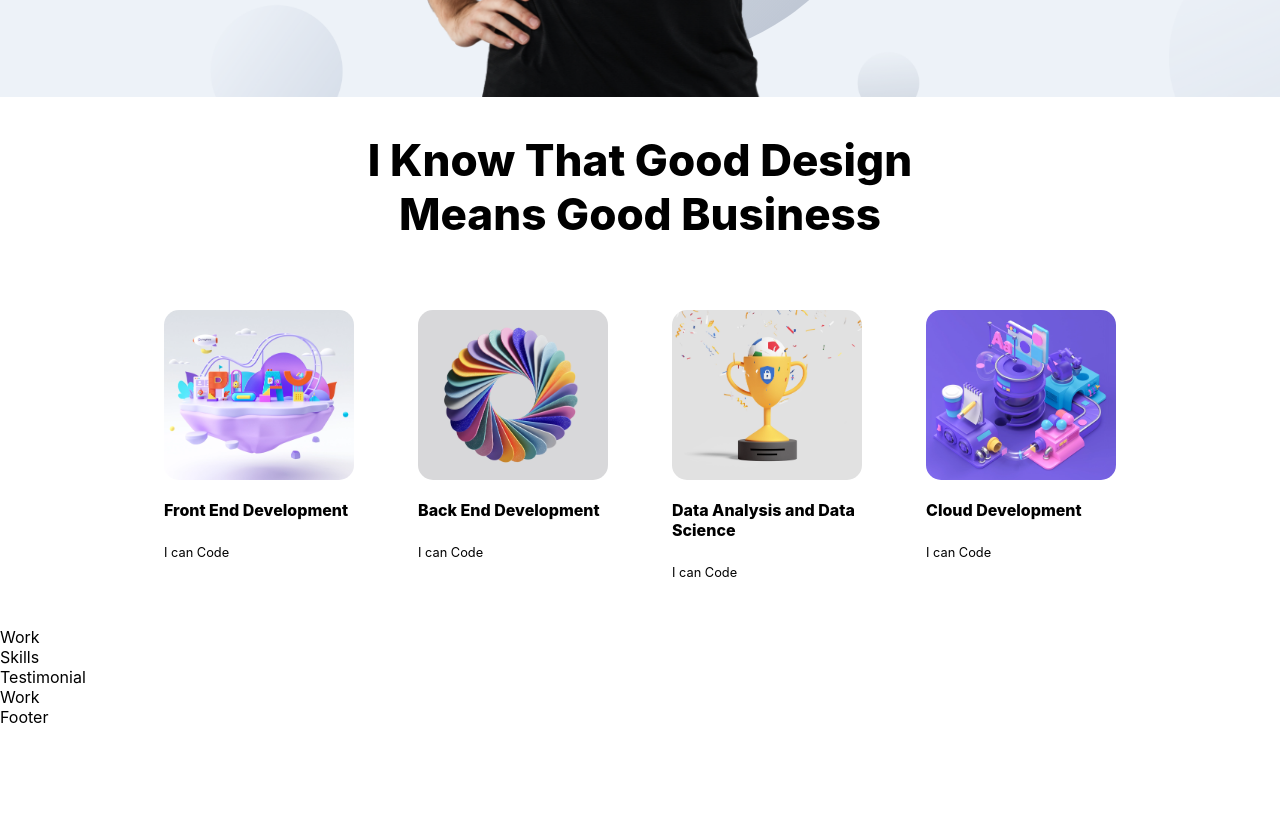
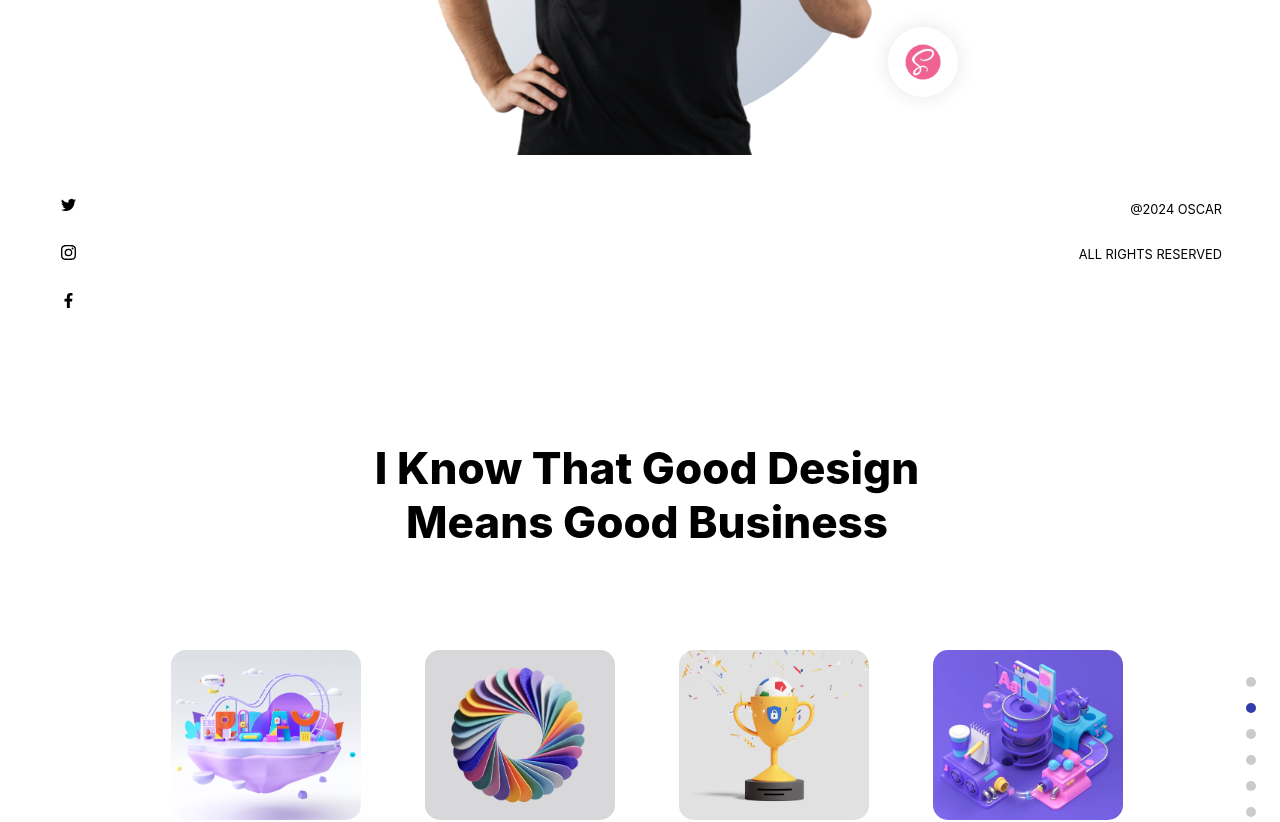
Before and after one commit to oimirandaa/portfolio, a React (Create React App) app: page / in a window 1280 px wide. Shown: the part 660-1482 px from the top of the page. Before the commit the page ends 1387 px from the top, so only its background shows below. Built offline with nearby package versions, Linux system fonts and the light colour scheme.

Commit message:
Added HOC with AppWrapper

```diff
--- /dev/null
+++ b/src/components/NavigationDots.tsx
@@ -0,0 +1,17 @@
+import React from "react";
+
+// @ts-ignore
+const NavigationDots = ({ active}) => (
+  <div className="app__navigation">
+    {['home', 'about', 'work', 'skills', 'testimonial', 'contact'].map((item, index) => (
+      <a
+        href={`#${item}`}
+        key={item + index}
+        className="app__navigation-dot"
+        style={active === item ? { backgroundColor: '#313BAC' } : {}}
+      />
+    ))}
+  </div>
+);
+
+export default NavigationDots;
--- /dev/null
+++ b/src/components/SocialMedia.tsx
@@ -0,0 +1,23 @@
+import React from "react";
+
+import {BsTwitter, BsInstagram} from "react-icons/bs";
+import {FaFacebookF} from 'react-icons/fa'
+
+
+const SocialMedia = () => {
+  return (
+    <div className="app__social">
+      <div>
+        <BsTwitter/>
+      </div>
+      <div>
+        <BsInstagram/>
+      </div>
+      <div>
+        <FaFacebookF/>
+      </div>
+    </div>
+  )
+};
+
+export default SocialMedia;
--- a/src/components/index.ts
+++ b/src/components/index.ts
@@ -1 +1,4 @@
 export {default as Navbar} from './Navbar/Navbar'
+
+export {default as NavigationDots} from './NavigationDots'
+export {default as SocialMedia} from './SocialMedia'
--- a/src/container/About/About.tsx
+++ b/src/container/About/About.tsx
@@ -2,6 +2,7 @@ import React  from "react";
 import {motion} from "framer-motion";
 import "./About.scss"
 import {images} from '../../constants'
+import {AppWrap} from '../../wrapper'
 
 
 const abouts = [
@@ -46,4 +47,4 @@ const About = () => {
 };
 
 
-export default About;
+export default AppWrap(About, 'about', '');
--- a/src/container/Header/Header.tsx
+++ b/src/container/Header/Header.tsx
@@ -2,6 +2,7 @@ import React from "react";
 import { motion } from "framer-motion"
 import {images } from "../../constants"
 import "./Header.scss"
+import {AppWrap} from '../../wrapper'
 
 const scaleVariants ={
   whileInView:{
@@ -16,7 +17,7 @@ const scaleVariants ={
 
 const Header = () => {
   return (
-    <div id="home" className="app__header app__flex">
+    <div className="app__header app__flex">
       <motion.div
         whileInView={{x:[-100, 0], opacity: [0, 1]}}
         transition={{duration: 0.5}}
@@ -68,4 +69,4 @@ const Header = () => {
   )
 };
 
-export default Header;
+export default AppWrap(Header, 'Home', 'app__header');
--- /dev/null
+++ b/src/wrapper/AppWrapper.tsx
@@ -0,0 +1,23 @@
+import React from 'react';
+import { JSX } from 'react/jsx-runtime';
+import {NavigationDots, SocialMedia} from '../components'
+
+
+const AppWrap = (Component:any , idName:string, classNames:string) => function HOC() {
+  return (
+    <div id={idName} className={`app__container ${classNames}`}>
+      <SocialMedia />
+      <div className="app__wrapper app__flex">
+        <Component />
+
+        <div className="copyright">
+          <p className="p-text">@2024 OSCAR</p>
+          <p className="p-text">All rights reserved</p>
+        </div>
+      </div>
+      <NavigationDots active={idName}/>
+    </div>
+  );
+};
+
+export default AppWrap;
--- /dev/null
+++ b/src/wrapper/index.ts
@@ -0,0 +1,6 @@
+import AppWrap from './AppWrapper';
+
+export {
+  AppWrap,
+
+};
```
